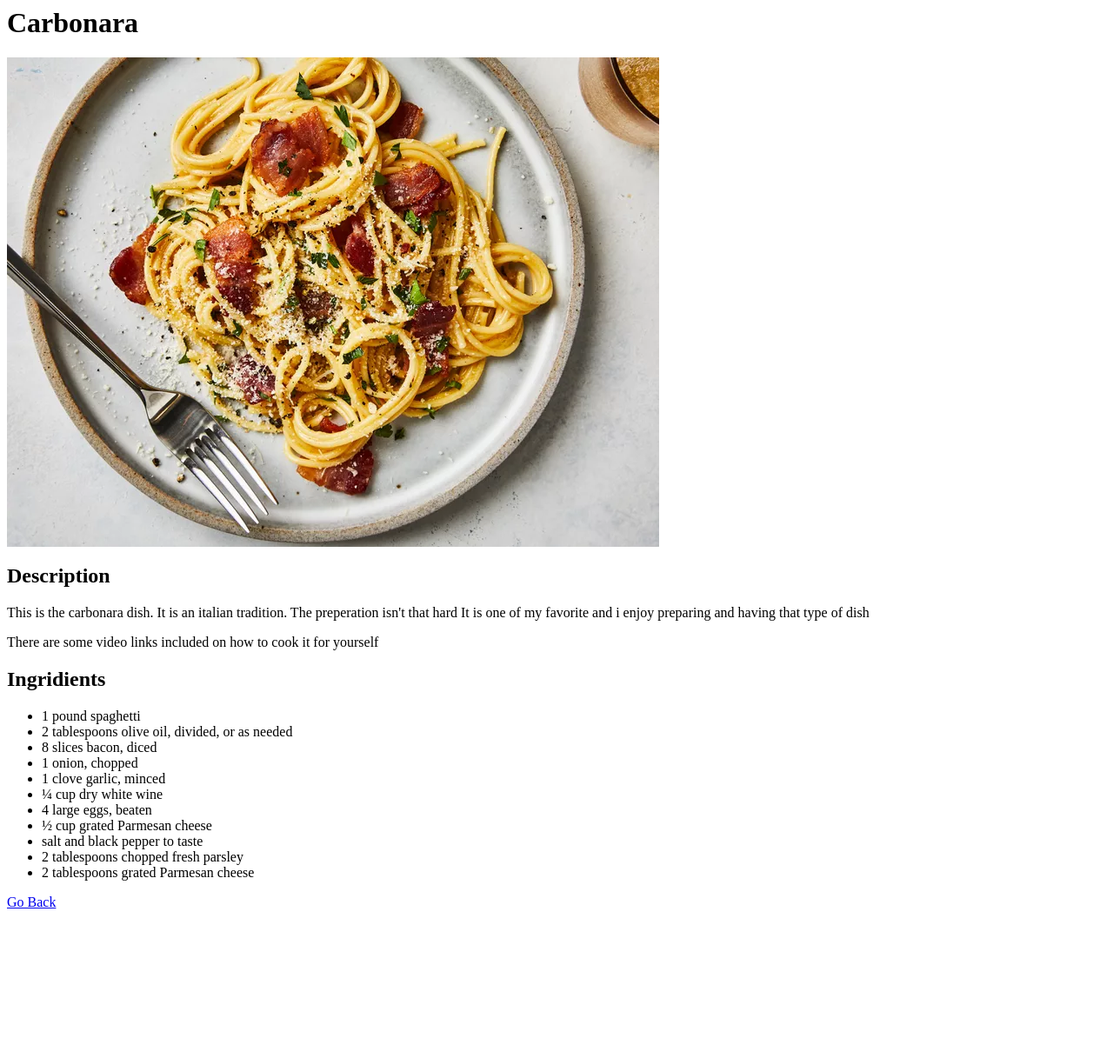
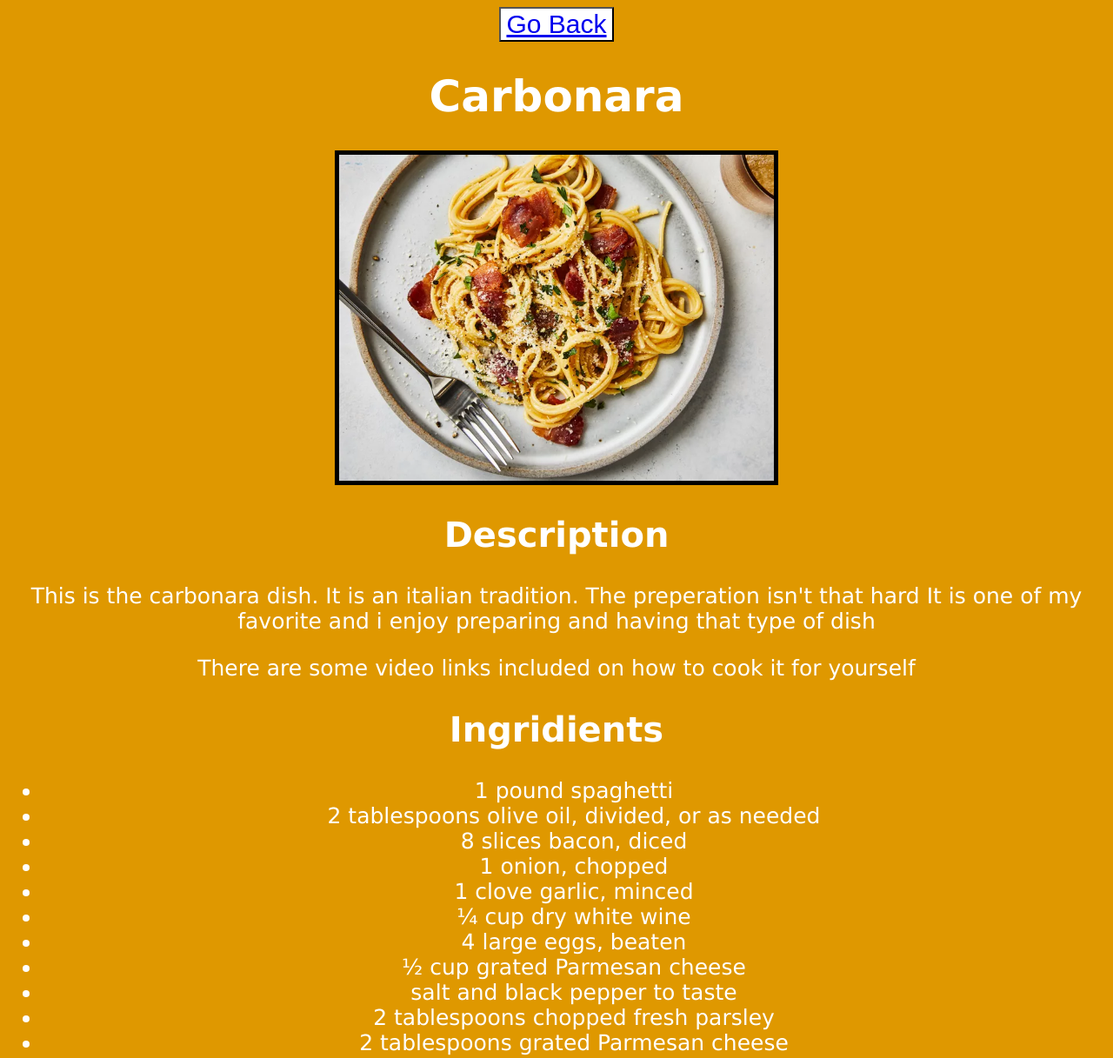
Before and after one commit to BesartKaiku/odin-recipes, a plain HTML site: page recipes/carbonara.html in a window 1280 px wide. Shown: the whole page at 87% size. Before the commit the page ends 1055 px from the top, so only its background shows below. Drawn offline with Linux system fonts and the light colour scheme.

Commit message:
adding css

```diff
--- a/recipes/carbonara.html
+++ b/recipes/carbonara.html
@@ -1,3 +1,9 @@
+
+<head>
+    <link rel="stylesheet" href="../style.css">
+</head>
+<div class="frame">
+<button class="backbtn"><a href="../index.html">Go Back</a></button>
 <h1>Carbonara</h1>
 <img src="../images/carbonara.jpg" alt="carbonara dish picture">
 <h2>Description</h2>
@@ -8,7 +14,7 @@
     There are some video links included on how to cook it for yourself
 </p>
 <h2>Ingridients</h2>
-<ul>
+<ul class="listedit">
     <li>1 pound spaghetti</li>
     <li>2 tablespoons olive oil, divided, or as needed</li>
     <li>8 slices bacon, diced</li>
@@ -21,4 +27,5 @@
     <li>2 tablespoons chopped fresh parsley</li>
     <li>2 tablespoons grated Parmesan cheese</li>
 </ul>
-<a href="../index.html">Go Back</a>
+
+</div>
--- /dev/null
+++ b/style.css
@@ -0,0 +1,43 @@
+body{
+    background-color: rgb(223, 152, 0);
+    text-align: center;
+    color: white;
+    font-family: Verdana, Tahoma, sans-serif;
+
+}
+
+
+img{
+    width: 500px;
+    height: auto;
+    border: 5px solid black;
+}
+h1{
+    font-size: 50px;
+    font-weight: bold;
+}
+
+p{
+    font-size: 25px;
+}
+
+ul.listedit{
+    font-size: 25px;
+
+}
+
+h2{
+    font-size: 40px;
+    font-weight: bold;
+}
+
+.transparent{
+    border: 0px;
+}
+
+.backbtn{
+    width: auto;
+    height: 40px;
+    font-size: 30px;
+    background-color: white;
+}
```
Also changed, not shown: index.html (+5 -2 lines), recipes/pepperoni.html (+7 -2 lines), recipes/tacos.html (+5 -2 lines), images/chef.jpg (added).
